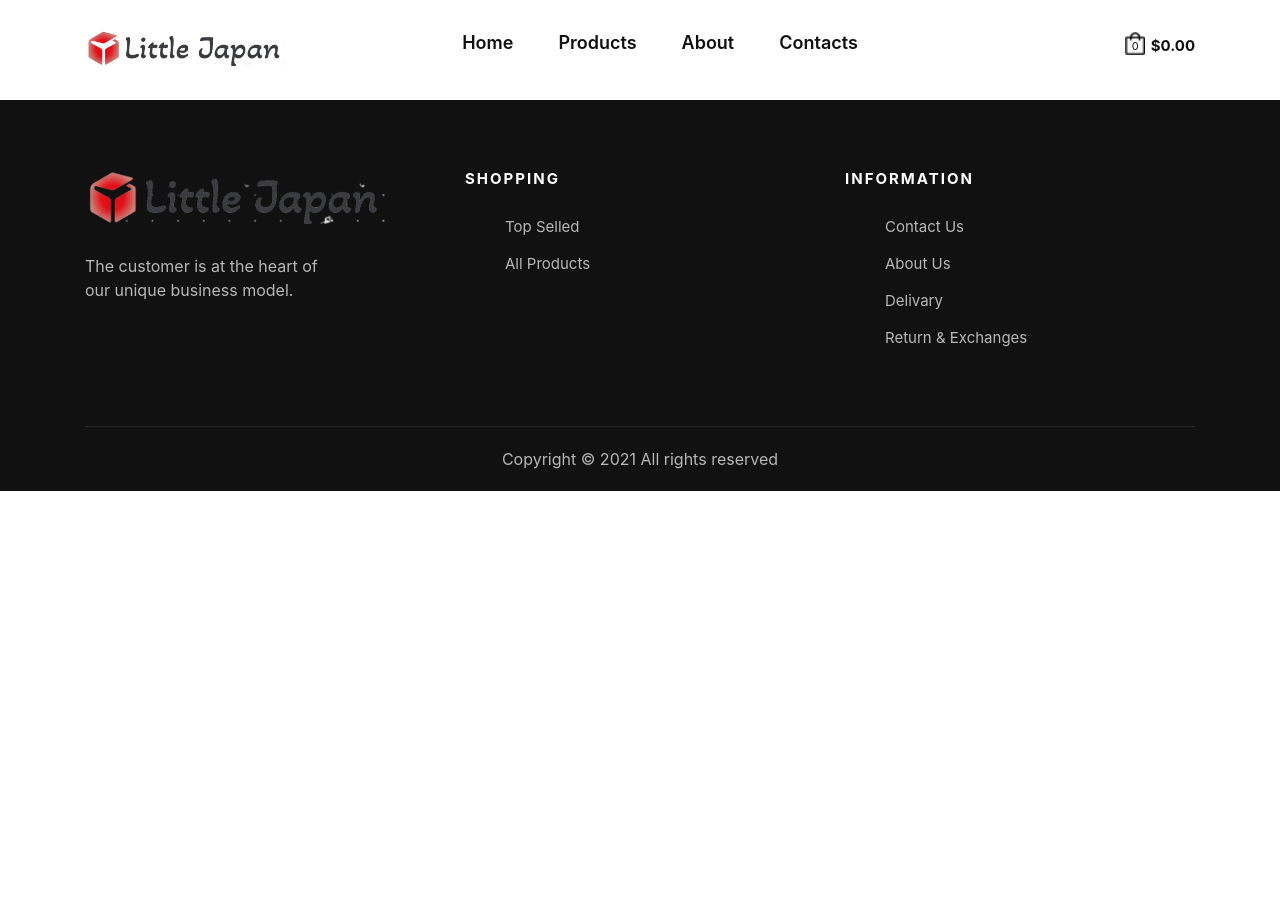
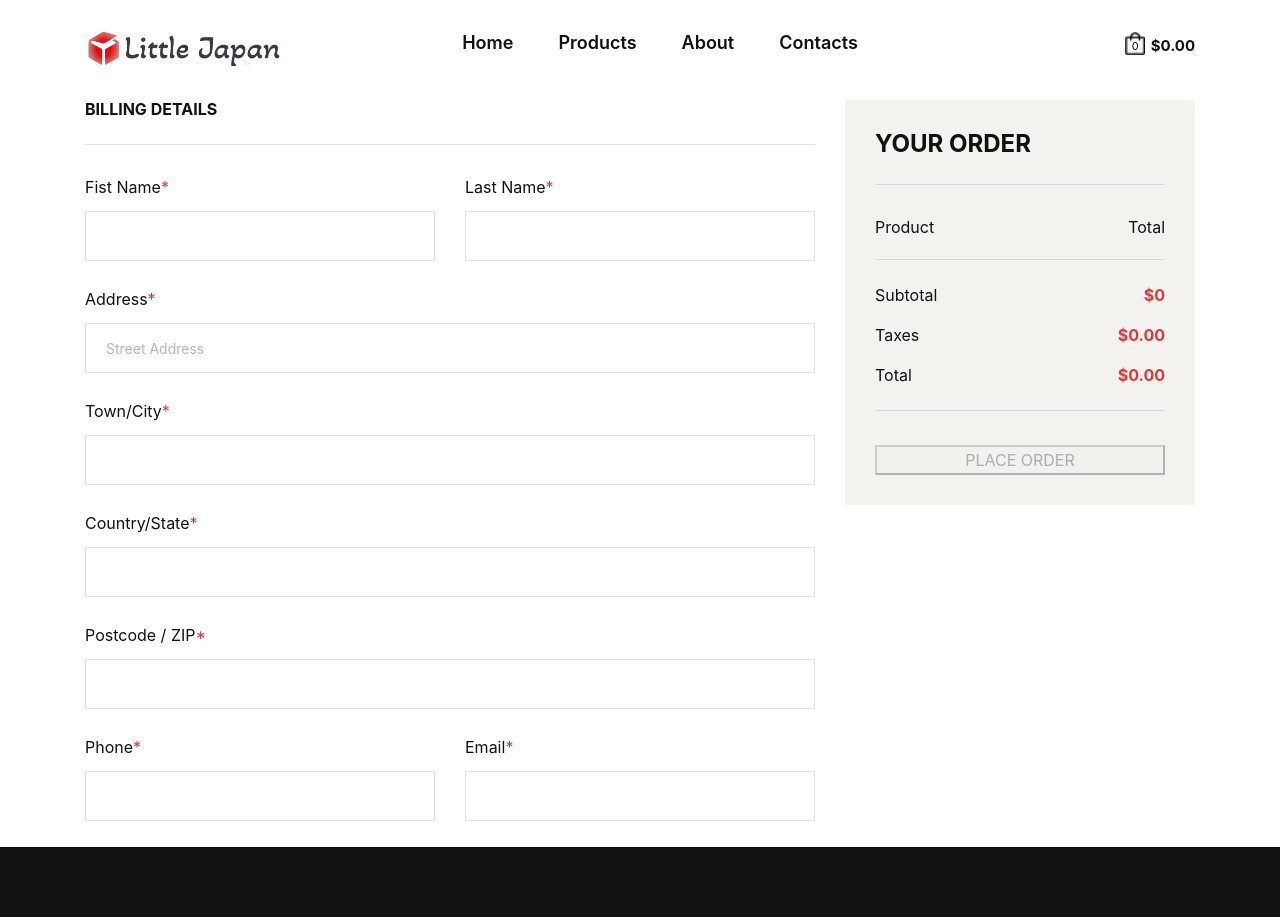
Before and after one commit to Flatcova/MyStore-Udacity, an Angular app: page /checkout in a window 1280 px wide. Before the commit this address led to /. Shown: the top 917 px of the page. Before the commit the page ends 800 px from the top, so only its background shows below. Built offline with nearby package versions, Linux system fonts and the light colour scheme.

Commit message:
create checkout process, with his view for when checkout proceed

```diff
--- a/src/app/Services/shopping-cart.service.ts
+++ b/src/app/Services/shopping-cart.service.ts
@@ -62,4 +62,8 @@ export class ShoppingCartService {
     }
   }
 
+  cleanItems() {
+    this.cartList = [];
+  }
+
 }
--- a/src/app/app-routing.module.ts
+++ b/src/app/app-routing.module.ts
@@ -4,12 +4,14 @@ import { ProductsComponent } from './components/products/products.component';
 import { CartComponent } from './components/cart/cart.component';
 import { TopProductsComponent } from './components/top-products/top-products.component';
 import { ProductDetailsComponent } from './components/product-details/product-details.component';
+import { CheckoutComponent } from './components/checkout/checkout.component';
 
 const routes: Routes = [
   { path: '', component: TopProductsComponent},
   { path: 'cart', component: CartComponent},
   { path: 'products', component: ProductsComponent },
-  { path: 'product/:id', component: ProductDetailsComponent}
+  { path: 'product/:id', component: ProductDetailsComponent},
+  { path: 'checkout', component: CheckoutComponent}
 ];
 
 @NgModule({
--- a/src/app/components/cart/cart.component.html
+++ b/src/app/components/cart/cart.component.html
@@ -71,7 +71,7 @@
                         <li>Taxes: <span>$ {{(taxes).toFixed(2)}}</span></li>
                         <li>Total <span>$ {{(total).toFixed(2)}}</span></li>
                     </ul>
-                    <button class="primary-btn">Proceed to checkout</button>
+                    <button routerLink="/checkout" class="primary-btn">Proceed to checkout</button>
                 </div>
             </div>
         </div>
--- a/src/app/components/checkout/checkout.component.html
+++ b/src/app/components/checkout/checkout.component.html
@@ -1,85 +1,84 @@
 <section class="checkout spad">
     <div class="container">
-        <div class="checkout__form">
-            <form action="#">
+        <div *ngIf="orderFinish"  class="product__details__cart__option order">
+            <img class="order-image" src="assets/thanks.png" alt="">
+            <h3>Your order was Successful</h3>
+            <h6>Thank you {{firstname}} for purchising with us</h6>
+            <p>Please allow 3 to 6 bussiness days for shipping</p>
+            <button class="primary-btn" routerLink="/products">Go back to Products</button>
+        </div>
+        <div *ngIf="!orderFinish" class="checkout__form">
+            <form #form="ngForm" (ngSubmit)="checkout()">
                 <div class="row">
                     <div class="col-lg-8 col-md-6">
-                        <h6 class="coupon__code"><span class="icon_tag_alt"></span> Have a coupon? <a href="#">Click
-                        here</a> to enter your code</h6>
                         <h6 class="checkout__title">Billing Details</h6>
                             <div class="row">
                                 <div class="col-lg-6">
+                                    <div *ngIf="firstName.invalid && firstName.dirty">
+                                        <p class="err">Please insert your name.</p>
+                                    </div>
                                     <div class="checkout__input">
                                         <p>Fist Name<span>*</span></p>
-                                    <input type="text">
+                                        <input type="text" required name="firstname" min="10" [(ngModel)]="firstname" #firstName="ngModel">
                                     </div>
                                 </div>
                                 <div class="col-lg-6">
+                                    <div *ngIf="lastName.invalid && lastName.dirty">
+                                        <p class="err">Please insert your last name.</p>
+                                    </div>
                                     <div class="checkout__input">
                                         <p>Last Name<span>*</span></p>
-                                    <input type="text">
+                                        <input type="text" required name="lastname" [(ngModel)]="lastname" #lastName="ngModel">
                                     </div>
                                 </div>
                             </div>
                             <div class="checkout__input">
-                            <p>Country<span>*</span></p>
-                            <input type="text">
+                                <div *ngIf="add.invalid && add.dirty">
+                                    <p class="err">Please insert your address.</p>
+                                </div>
+                                <p>Address<span>*</span></p>
+                                <input type="text" required name="address" [(ngModel)]="address" #add="ngModel" placeholder="Street Address" class="checkout__input__add">
                             </div>
                             <div class="checkout__input">
-                            <p>Address<span>*</span></p>
-                            <input type="text" placeholder="Street Address" class="checkout__input__add">
-                            <input type="text" placeholder="Apartment, suite, unite ect (optinal)">
+                                <div *ngIf="cty.invalid && cty.dirty">
+                                    <p class="err">Please insert your city.</p>
+                                </div>
+                                <p>Town/City<span>*</span></p>
+                                <input type="text" required name="city" [(ngModel)]="city" #cty="ngModel">
                             </div>
                             <div class="checkout__input">
-                            <p>Town/City<span>*</span></p>
-                            <input type="text">
+                                <div *ngIf="st.invalid && st.dirty">
+                                    <p class="err">Please insert your state.</p>
+                                </div>
+                                <p>Country/State<span>*</span></p>
+                                <input type="text" required name="state" [(ngModel)]="state" #st="ngModel">
                             </div>
                             <div class="checkout__input">
-                            <p>Country/State<span>*</span></p>
-                            <input type="text">
+                                <div *ngIf="zipcode.invalid && zipcode.dirty">
+                                    <p class="err">Please insert your zip code.</p>
                                 </div>
-                        <div class="checkout__input">
                                 <p>Postcode / ZIP<span>*</span></p>
-                            <input type="text">
+                                <input type="text" required name="postalcode" [(ngModel)]="postalcode" #zipcode="ngModel">
                             </div>
                             <div class="row">
                                 <div class="col-lg-6">
+                                    <div *ngIf="ph.invalid && ph.dirty">
+                                        <p class="err">Please insert your phone number.</p>
+                                    </div>
                                     <div class="checkout__input">
                                         <p>Phone<span>*</span></p>
-                                    <input type="text">
+                                        <input type="text"  required name="phone" [(ngModel)]="phone" #ph="ngModel">
                                     </div>
                                 </div>
                                 <div class="col-lg-6">
+                                    <div *ngIf="mail.invalid && mail.dirty">
+                                        <p class="err">Please insert your email.</p>
+                                    </div>
                                     <div class="checkout__input">
                                         <p>Email<span>*</span></p>
-                                    <input type="text">
+                                        <input type="text" required name="email" [(ngModel)]="email" #mail="ngModel">
                                     </div>
                                 </div>
-                        </div>
-                        <div class="checkout__input__checkbox">
-                            <label for="acc">
-                                Create an account?
-                                <input type="checkbox" id="acc">
-                                <span class="checkmark"></span>
-                            </label>
-                            <p>Create an account by entering the information below. If you are a returning customer
-                            please login at the top of the page</p>
-                        </div>
-                        <div class="checkout__input">
-                            <p>Account Password<span>*</span></p>
-                            <input type="text">
-                        </div>
-                        <div class="checkout__input__checkbox">
-                            <label for="diff-acc">
-                                Note about your order, e.g, special noe for delivery
-                                <input type="checkbox" id="diff-acc">
-                                <span class="checkmark"></span>
-                            </label>
-                        </div>
-                        <div class="checkout__input">
-                            <p>Order notes<span>*</span></p>
-                            <input type="text"
-                            placeholder="Notes about your order, e.g. special notes for delivery.">
                             </div>
                     </div>
                     <div class="col-lg-4 col-md-6">
@@ -87,39 +86,14 @@
                             <h4 class="order__title">Your order</h4>
                             <div class="checkout__order__products">Product <span>Total</span></div>
                             <ul class="checkout__total__products">
-                                <li>01. Vanilla salted caramel <span>$ 300.0</span></li>
-                                <li>02. German chocolate <span>$ 170.0</span></li>
-                                <li>03. Sweet autumn <span>$ 170.0</span></li>
-                                <li>04. Cluten free mini dozen <span>$ 110.0</span></li>
+                                <li *ngFor="let item of items; let i = index">{{i+1}}. {{item.name}} <span>$ {{item.total}}</span></li>
                             </ul>
                             <ul class="checkout__total__all">
-                                <li>Subtotal <span>$750.99</span></li>
-                                <li>Total <span>$750.99</span></li>
+                                <li>Subtotal <span>${{subtotal}}</span></li>
+                                <li>Taxes <span>${{(taxes).toFixed(2)}}</span></li>
+                                <li>Total <span>${{(total).toFixed(2)}}</span></li>
                             </ul>
-                            <div class="checkout__input__checkbox">
-                                <label for="acc-or">
-                                    Create an account?
-                                    <input type="checkbox" id="acc-or">
-                                    <span class="checkmark"></span>
-                                </label>
-                            </div>
-                            <p>Lorem ipsum dolor sit amet, consectetur adip elit, sed do eiusmod tempor incididunt
-                            ut labore et dolore magna aliqua.</p>
-                            <div class="checkout__input__checkbox">
-                                <label for="payment">
-                                    Check Payment
-                                    <input type="checkbox" id="payment">
-                                    <span class="checkmark"></span>
-                                </label>
-                            </div>
-                            <div class="checkout__input__checkbox">
-                                <label for="paypal">
-                                    Paypal
-                                    <input type="checkbox" id="paypal">
-                                    <span class="checkmark"></span>
-                                </label>
-                            </div>
-                            <button type="submit" class="site-btn">PLACE ORDER</button>
+                            <button type="submit" [disabled]="form.invalid" class="site-btn">PLACE ORDER</button>
                         </div>
                     </div>
                 </div>
--- a/src/app/components/checkout/checkout.component.ts
+++ b/src/app/components/checkout/checkout.component.ts
@@ -1,4 +1,6 @@
 import { Component, OnInit } from '@angular/core';
+import { ShoppingCartService } from 'src/app/Services/shopping-cart.service';
+import { ShoppingItem } from 'src/app/types';
 
 @Component({
   selector: 'app-checkout',
@@ -7,9 +9,31 @@ import { Component, OnInit } from '@angular/core';
 })
 export class CheckoutComponent implements OnInit {
 
-  constructor() { }
+  items: ShoppingItem[] = [];
+  subtotal: number = 0;
+  taxes: number =0;
+  total: number=0;
+  firstname: string ='';
+  lastname: string = '';
+  address: string = '';
+  city: string = '';
+  state: string ='';
+  postalcode: string = '';
+  phone: string = '';
+  email: string ='';
+  orderFinish: boolean = false;
+
+  constructor(private shoppingCartService: ShoppingCartService) { }
 
   ngOnInit(): void {
+    this.items = this.shoppingCartService.getItems()
+    this.subtotal = this.shoppingCartService.cartTotal()
+    this.taxes = this.subtotal * .0825
+    this.total = this.subtotal + this.taxes
   }
 
+  checkout(): void {
+    this.orderFinish = true;
+    this.shoppingCartService.cleanItems();
+  }
 }
--- a/src/app/components/product/product.component.css
+++ b/src/app/components/product/product.component.css
@@ -2,6 +2,9 @@
 	background-repeat: no-repeat;
 	background-size: cover;
 	background-position: top center;
+}
+.set-bg img {
+	height: 100%;
 }
 .product__item {
 	overflow: hidden;
--- a/src/app/components/product/product.component.html
+++ b/src/app/components/product/product.component.html
@@ -2,7 +2,7 @@
 <h4>{{product.price}} Category: {{product.category}}</h4> -->
     <div class="product__item">
         <div class="product__item__pic set-bg">
-            <a routerLink="/product/{{product.id}}"><img src="assets/product/product-9.jpg" alt=""></a>
+            <a routerLink="/product/{{product.id}}"><img src="{{product.url}}" alt=""></a>
             <!-- PENDING ADD A IMAGE URL FOR THE PRODUCTS -->
             <span *ngIf="type" class="label">{{type}} </span>
             <ul class="product__hover">
```
Also changed, not shown: src/app/components/checkout/checkout.component.css (+26 -0 lines). Lines whose indentation alone changed are shown as unchanged.
